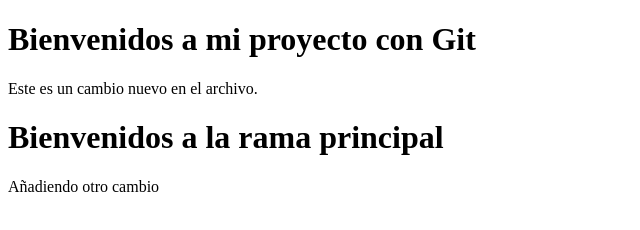
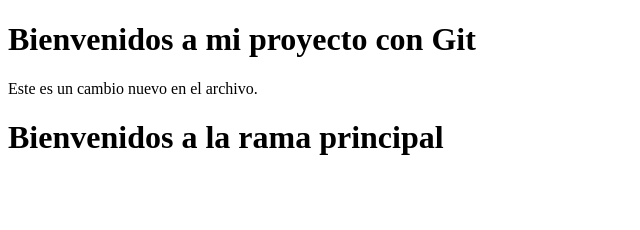
Before and after one commit to aitor-uceda-yeves/Proyecto_de_Entornos_de_Desarollos, a plain HTML site: page index.html in a window 1280 px wide. Shown: the whole page, without its empty margins (0-640 px from the left). Drawn offline with Linux system fonts and the light colour scheme.

Commit message:
Resuelto conflicto entre ramas

```diff
--- a/index.html
+++ b/index.html
@@ -10,4 +10,3 @@
     <h1>Bienvenidos a la rama principal</h1>
 </body>
 </html>
-Añadiendo otro cambio
```
